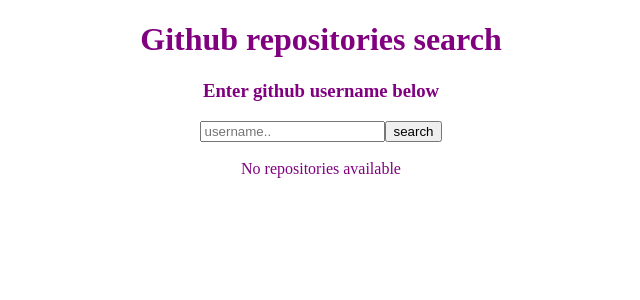
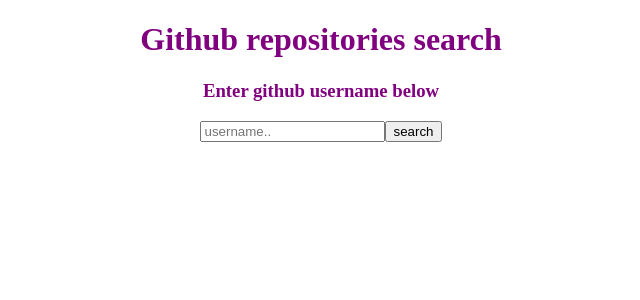
Before and after one commit to lalitghimire/githubUserSearch, a React (Create React App) app: page / in a window 1280 px wide. Shown: the top 300 px of the page, without its empty margins (319-959 px from the left). Built offline with nearby package versions, Linux system fonts and the light colour scheme; the HTML template or start-up script is replaced by a standard one.

Commit message:
refactor to render list only when submitted

```diff
--- a/src/App.js
+++ b/src/App.js
@@ -8,6 +8,7 @@
     const [repo, setRepo] = useState([]);
     const [errorMsg, setErrorMsg] = useState('');
     const [isLoading, setisLoading] = useState(false);
+    const [isSubmitted, setIsSubmitted] = useState(false);
 
     // event handler for form submission
     const handleSubmit = (event) => {
@@ -17,6 +18,7 @@
             .get(`https://api.github.com/users/${searchName}/repos`)
             .then((response) => {
                 setRepo(response.data);
+                setIsSubmitted(true);
                 setisLoading(false);
                 setErrorMsg('');
             })
@@ -25,6 +27,7 @@
                 setErrorMsg(`User not found. Check username`);
                 setRepo([]);
                 setisLoading(false);
+                setIsSubmitted(false);
             });
     };
 
@@ -48,7 +51,7 @@
 
             <h3>{errorDisplay}</h3>
             <h3>{loader}</h3>
-            {repo.length > 1 ? <RepoList repo={repo} /> : <p> No repositories available</p>}
+            {isSubmitted && <RepoList repo={repo} />}
         </div>
     );
 };
--- a/src/components/RepoList.js
+++ b/src/components/RepoList.js
@@ -5,7 +5,7 @@
     return (
         <div className='liststyle'>
             <ul>
-                {repo.length !== 0 &&
+                {repo.length !== 0 ? (
                     repo.map((repo) => (
                         <li key={repo.id}>
                             {repo.name}{' '}
@@ -14,7 +14,10 @@
                                 link{' '}
                             </a>
                         </li>
-                    ))}
+                    ))
+                ) : (
+                    <p> No repositories available</p>
+                )}
             </ul>
         </div>
     );
```
